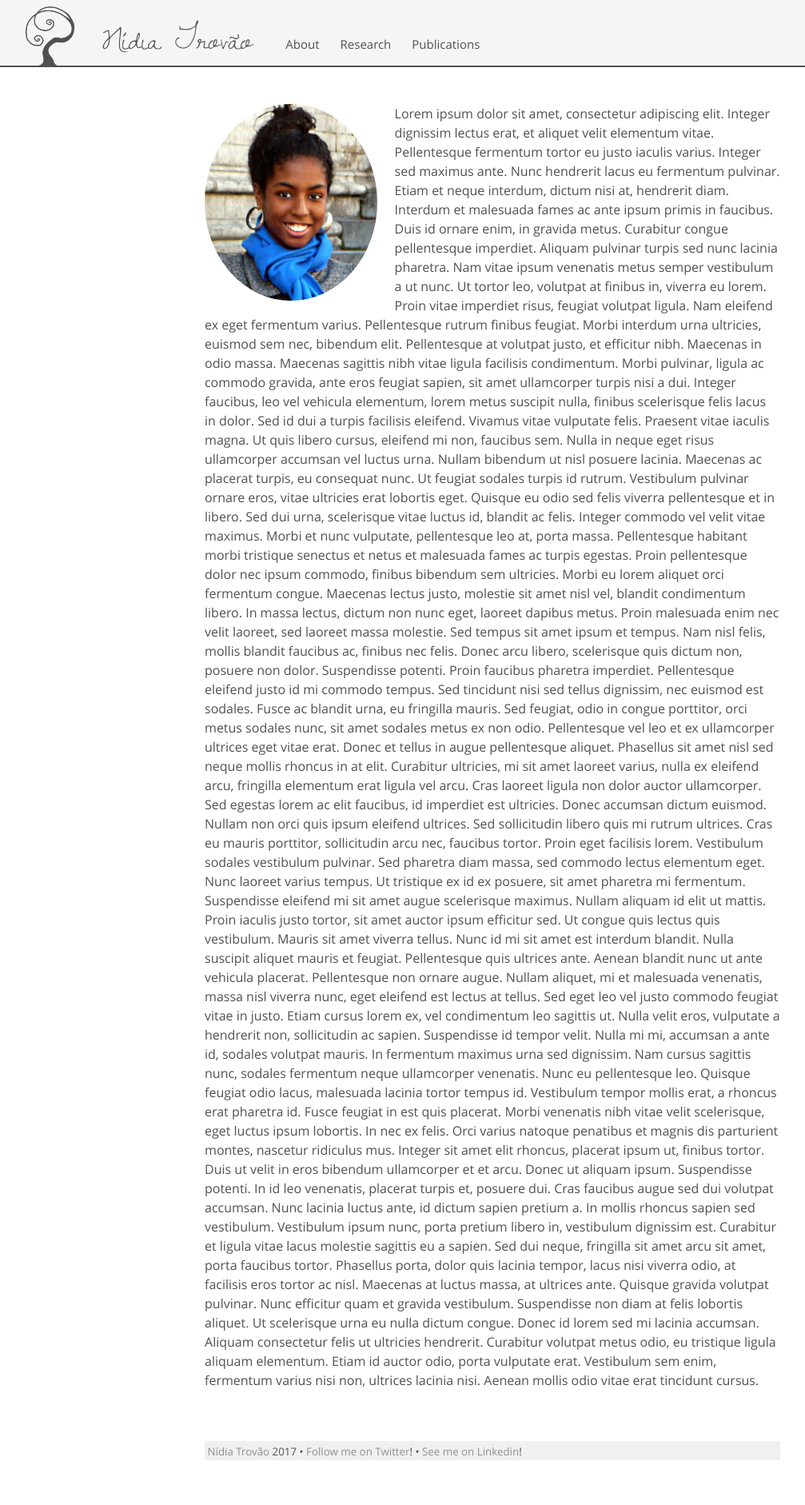
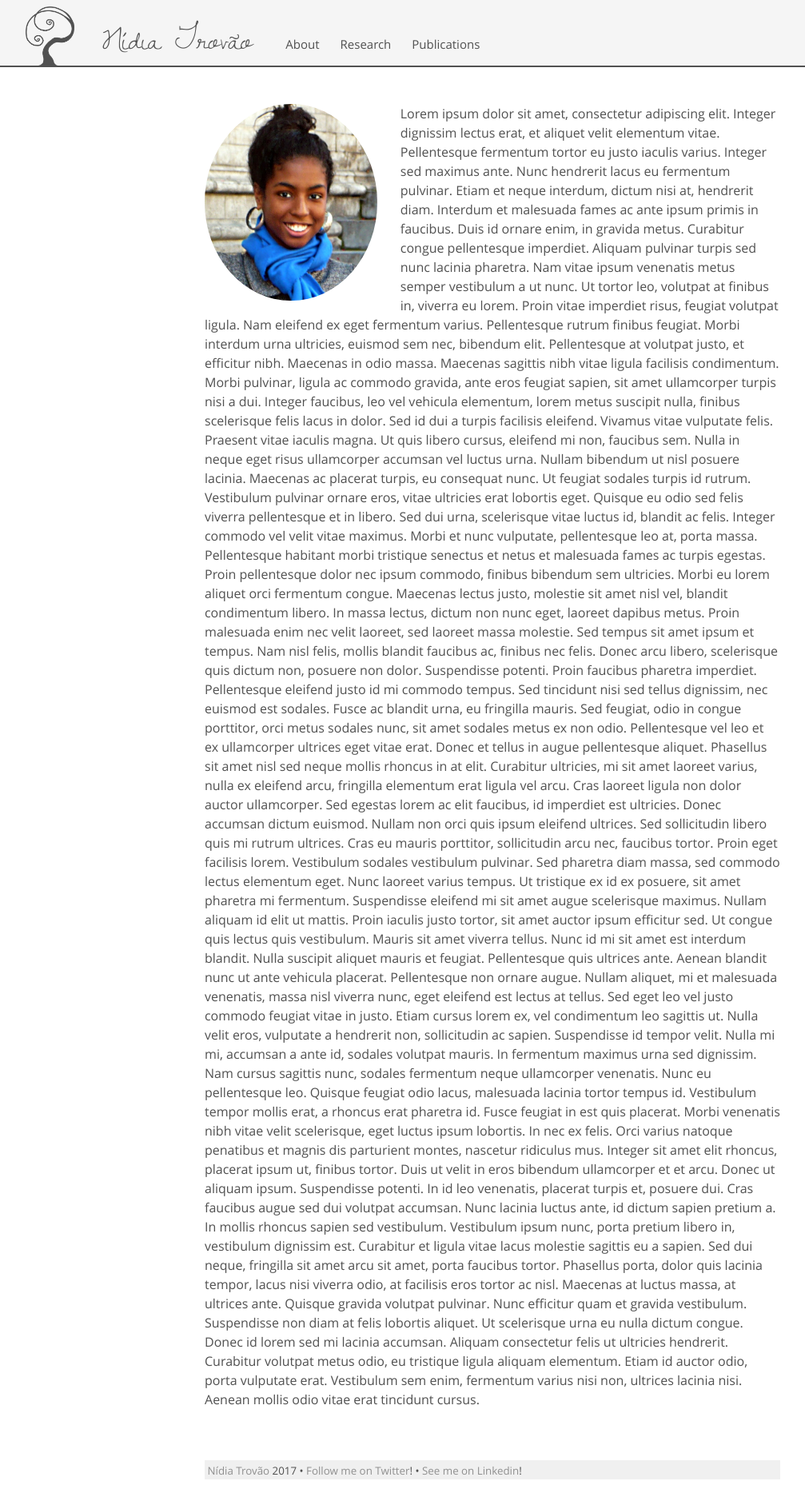
Before and after one commit to nidiatrovao/nidiatrovao.github.io, a Jekyll site: the page built from index.html, in a window 1280 px wide. Shown: the whole page at 80% size, without its empty margins (24-1031 px from the left). Built offline with Jekyll 4.4.1, drawn with Linux system fonts in a browser that asks for light colours; before the commit the page ends 1858 px from its top, so only the background shows below that.

Commit message:
Update _base.scss

```diff
--- a/_sass/_base.scss
+++ b/_sass/_base.scss
@@ -65,7 +65,7 @@ a {
 img {
   //display: block;
   max-width: 30%;
-  margin: 0 3% 1% 0;
+  margin: 0 4% 0 0;
   border-radius: 50%;
   float: left;
 }
```
